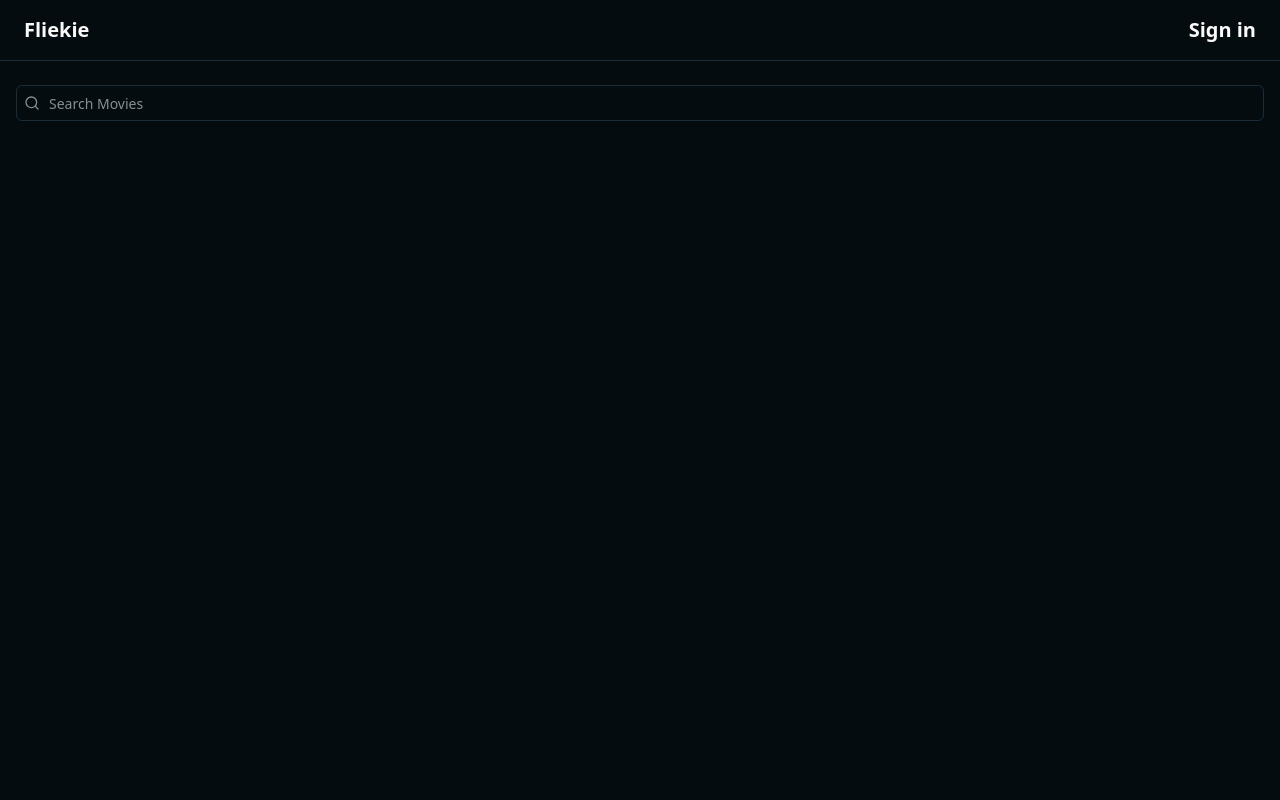
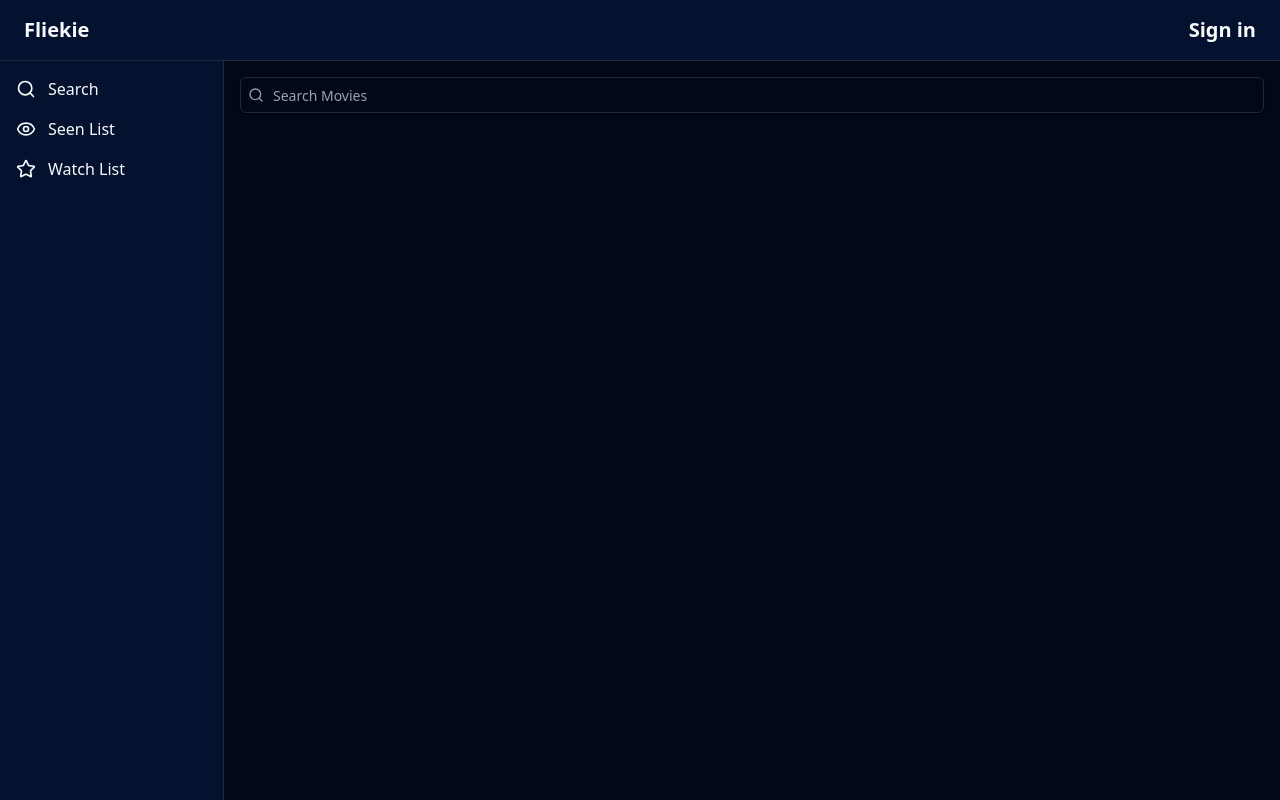
Before and after one commit to barrymichaeldoyle/fliekie, a Next.js app: page / in a window 1280 px wide. Built offline with nearby package versions, Linux system fonts and the light colour scheme; no server answers; what drizzle-zod would draw is missing.

Commit message:
added empty side bar

```diff
--- a/src/app/layout.tsx
+++ b/src/app/layout.tsx
@@ -12,6 +12,8 @@ import { PropsWithChildren } from "react";
 import "~/styles/globals.css";
 import { ThemeProvider } from "~/components/ThemeProvider";
 import { Toaster } from "sonner";
+import { Eye, Search, Star } from "lucide-react";
+import Link from "next/link";
 
 export const metadata: Metadata = {
   title: "Fliekie",
@@ -27,14 +29,17 @@ export default function RootLayout({ children }: Readonly<PropsWithChildren>) {
         className={`${GeistSans.variable} bg-background text-foreground`}
         suppressHydrationWarning
       >
-        <body className="flex flex-col gap-2">
+        <body className="flex flex-col">
           <ThemeProvider
             attribute="class"
             forcedTheme="dark"
             disableTransitionOnChange
           >
             <TopNav />
-            {children}
+            <div className="flex flex-1">
+              <SideBar />
+              {children}
+            </div>
             <Toaster closeButton />
           </ThemeProvider>
         </body>
@@ -45,7 +50,7 @@ export default function RootLayout({ children }: Readonly<PropsWithChildren>) {
 
 function TopNav() {
   return (
-    <nav className="flex w-full items-center justify-between border-b p-4 px-6 text-xl font-semibold">
+    <nav className="bg-card flex w-full items-center justify-between border-b p-4 px-6 text-xl font-semibold">
       <div>Fliekie</div>
 
       <div>
@@ -59,3 +64,24 @@ function TopNav() {
     </nav>
   );
 }
+
+function SideBar() {
+  return (
+    <aside className="bg-card w-56 border-r p-4">
+      <nav className="flex flex-col gap-4">
+        <Link href="/" className="text-md flex items-center gap-3 font-medium">
+          <Search className="h-5 w-5" />
+          Search
+        </Link>
+        <Link href="/" className="text-md flex items-center gap-3 font-medium">
+          <Eye className="h-5 w-5" />
+          Seen List
+        </Link>
+        <Link href="/" className="text-md flex items-center gap-3 font-medium">
+          <Star className="h-5 w-5" />
+          Watch List
+        </Link>
+      </nav>
+    </aside>
+  );
+}
--- a/src/app/page.tsx
+++ b/src/app/page.tsx
@@ -12,7 +12,7 @@ export default async function HomePage({
   const query = searchParams.search;
 
   return (
-    <main className="p-4">
+    <main className="flex-1 p-4">
       <div className="flex flex-wrap gap-4">
         <MoviesSearchInput />
         {query && <MovieResults query={query} />}
--- a/src/server/api/searchMovies.ts
+++ b/src/server/api/searchMovies.ts
@@ -2,6 +2,7 @@
 
 import { auth } from "@clerk/nextjs/server";
 import { and, eq, inArray } from "drizzle-orm";
+
 import { db } from "../db";
 import { seenList, movies } from "../db/schema";
 import type { Status } from "./types";
--- a/src/styles/globals.css
+++ b/src/styles/globals.css
@@ -3,14 +3,15 @@
 @tailwind utilities;
 
 @layer base {
+  @layer base {
     :root {
       --background: 0 0% 100%;
       --foreground: 222.2 84% 4.9%;
-    --card: 0 0% 100%;
+      --card: 0 0% 95%;
       --card-foreground: 222.2 84% 4.9%;
       --popover: 0 0% 100%;
       --popover-foreground: 222.2 84% 4.9%;
-    --primary: 222.2 47.4% 11.2%;
+      --primary: 221.2 83.2% 53.3%;
       --primary-foreground: 210 40% 98%;
       --secondary: 210 40% 96.1%;
       --secondary-foreground: 222.2 47.4% 11.2%;
@@ -22,7 +23,7 @@
       --destructive-foreground: 210 40% 98%;
       --border: 214.3 31.8% 91.4%;
       --input: 214.3 31.8% 91.4%;
-    --ring: 222.2 84% 4.9%;
+      --ring: 221.2 83.2% 53.3%;
       --radius: 0.5rem;
       --chart-1: 12 76% 61%;
       --chart-2: 173 58% 39%;
@@ -32,26 +33,31 @@
     }
 
     .dark {
-    --gradient: #2bc0e4;
-    --background: 204 50.050000000000004% 4.24%;
-    --foreground: 204 7.7% 97.65%;
-    --muted: 204 38.5% 15.9%;
-    --muted-foreground: 204 7.7% 55.3%;
-    --popover: 204 49.6% 6.890000000000001%;
-    --popover-foreground: 204 7.7% 97.65%;
-    --card: 204 49.6% 6.890000000000001%;
-    --card-foreground: 204 7.7% 97.65%;
-    --border: 204 38.5% 15.9%;
-    --input: 204 38.5% 15.9%;
-    --primary: 204 77% 53%;
-    --primary-foreground: 204 7.7% 5.300000000000001%;
-    --secondary: 204 38.5% 15.9%;
-    --secondary-foreground: 204 7.7% 97.65%;
-    --accent: 204 38.5% 15.9%;
-    --accent-foreground: 204 7.7% 97.65%;
+      --background: 222.2 84% 4.9%;
+      --foreground: 210 40% 98%;
+      --card: 222.2 84% 10%;
+      --card-foreground: 210 40% 98%;
+      --popover: 222.2 84% 4.9%;
+      --popover-foreground: 210 40% 98%;
+      --primary: 217.2 91.2% 59.8%;
+      --primary-foreground: 222.2 47.4% 11.2%;
+      --secondary: 217.2 32.6% 17.5%;
+      --secondary-foreground: 210 40% 98%;
+      --muted: 217.2 32.6% 17.5%;
+      --muted-foreground: 215 20.2% 65.1%;
+      --accent: 217.2 32.6% 17.5%;
+      --accent-foreground: 210 40% 98%;
       --destructive: 0 62.8% 30.6%;
-    --destructive-foreground: 204 7.7% 97.65%;
-    --ring: 204 77% 53%;
+      --destructive-foreground: 210 40% 98%;
+      --border: 217.2 32.6% 17.5%;
+      --input: 217.2 32.6% 17.5%;
+      --ring: 224.3 76.3% 48%;
+      --chart-1: 220 70% 50%;
+      --chart-2: 160 60% 45%;
+      --chart-3: 30 80% 55%;
+      --chart-4: 280 65% 60%;
+      --chart-5: 340 75% 55%;
+    }
   }
 }
 
@@ -60,6 +66,6 @@
     @apply border-border;
   }
   body {
-    @apply bg-background text-foreground;
+    @apply bg-background text-foreground h-screen;
   }
 }
```
Lines whose indentation alone changed are shown as unchanged.
